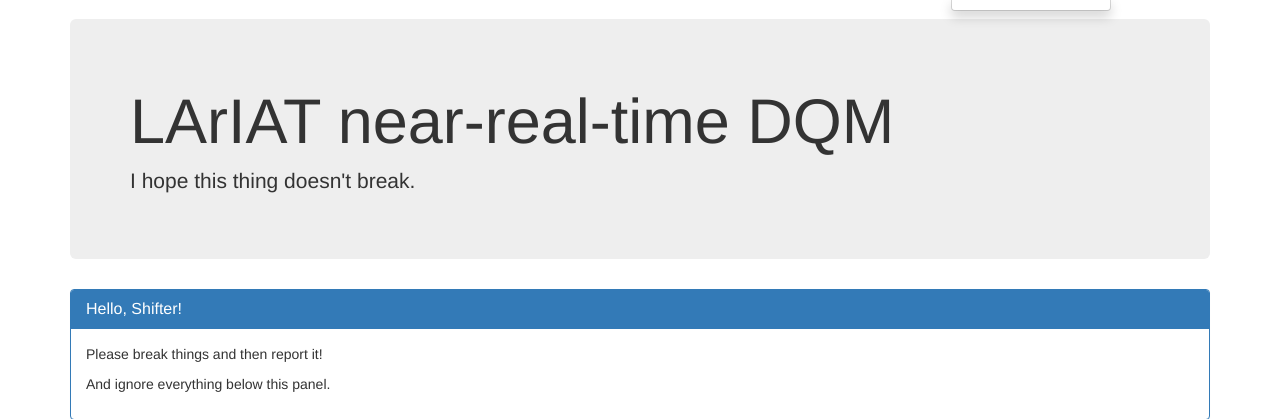
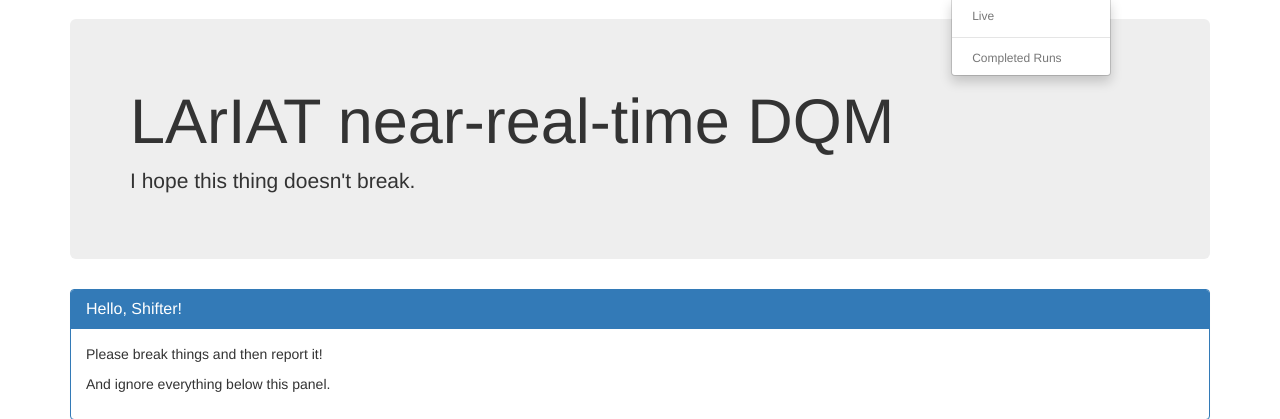
Before and after one commit to lariat/dqm, a Flask app: page / in a window 1280 px wide, after a click that opens the changed part. Shown: the part 51-470 px from the top of the page. Run offline with Flask 2, Linux system fonts and the light colour scheme; data that the repository does not hold is empty; some libraries are stand-ins or nearby versions.

Commit message:
Moved some of the jQuery code to static HTML as it was unnecessary to have the code be dynamic.

```diff
--- a/dqm/static/js/run-spill-selection.js
+++ b/dqm/static/js/run-spill-selection.js
@@ -1,18 +1,19 @@
 $(document).ready(function() {
 
-  var selected_run = 0;
-  var number_completed_spills = 0;
+  var selected_run;
+  var latest_run;
+  var completed_runs;
+  var number_completed_spills;
 
   $.getJSON($SCRIPT_ROOT + '/json?q=runs', function(data) {
 
     selected_run = data.selected;
+    latest_run = data.latest;
+    completed_runs = data.completed;
 
     $('#selected-run').html(data.selected);
     $("#run-selection").val(data.selected);
-    $('#runs').append('<li class="dropdown-header">Live</li>');
-    $('#runs').append('<li class="run-option" value="' + data.latest + '"><a href="#">' + data.latest + '</a></li>');
-    $('#runs').append('<li class="divider"></li>');
-    $('#runs').append('<li class="dropdown-header">Completed Runs</li>');
+    $('#runs #latest-run').after('<li class="run-option" value="' + data.latest + '"><a href="#">' + data.latest + '</a></li>');
 
     for (var i = 0; i < data.completed.length; ++i) {
       $('#runs').append('<li class="run-option" value="' + data.completed[i] + '"><a href="#">' + data.completed[i] + '</a></li>');
@@ -27,10 +28,6 @@ $(document).ready(function() {
     number_completed_spills = data.completed.length;
 
     $('#selected-spill').html(data.selected);
-    $('#spills').append('<li class="spill-option" value="All"><a href="#">All</a></li>');
-    $('#spills').append('<li class="divider"></li>');
-    $('#spills').append('<li class="dropdown-header">Completed Spills</li>');
-
     for (var i = 0; i < data.completed.length; ++i) {
       $('#spills').append('<li class="spill-option" value="' + data.completed[i] + '"><a href="#">' + data.completed[i] + '</a></li>');
     }
@@ -73,6 +70,13 @@ $(document).ready(function() {
     });
   }
 
+  //function update_runs() {
+  //  $.getJSON($SCRIPT_ROOT + '/json?q=runs', function(data) {
+  //    if (latest_run != data.latest) {
+  //    }
+  //  });
+  //}
+
   function update_spills() {
     $.getJSON($SCRIPT_ROOT + '/json?q=spills', function(data) {
       if (selected_run == data.run && number_completed_spills < data.completed.length) {
--- a/dqm/templates/base.html
+++ b/dqm/templates/base.html
@@ -55,7 +55,11 @@
                 <button type="button" class="btn btn-default navbar-btn dropdown-toggle" data-toggle="dropdown" aria-expanded="false">
                   <span class="selected" id="selected-run"></span> <span class="caret"></span>
                 </button>
-                <ul class="dropdown-menu scrollable-menu option" id="runs" role="menu"></ul>
+                <ul class="dropdown-menu scrollable-menu option" id="runs" role="menu">
+                  <li class="dropdown-header" id="latest-run">Live</li>
+                  <li class="divider"></li>
+                  <li class="dropdown-header" id="completed-runs">Completed Runs</li>
+                </ul>
               </li>
             </ul>
 
@@ -66,7 +70,11 @@
                 <button type="button" class="btn btn-default navbar-btn dropdown-toggle" data-toggle="dropdown" aria-expanded="false">
                   <span class="selected" id="selected-spill">All</span> <span class="caret"></span>
                 </button>
-                <ul class="dropdown-menu scrollable-menu option" id="spills" role="menu"></ul>
+                <ul class="dropdown-menu scrollable-menu option" id="spills" role="menu">
+                  <li class="spill-option" value="All"><a href="#">All</a></li>
+                  <li class="divider"></li>
+                  <li class="dropdown-header" id="completed-spill">Completed Spills</li>
+                </ul>
               </li>
             </ul>
 
```
